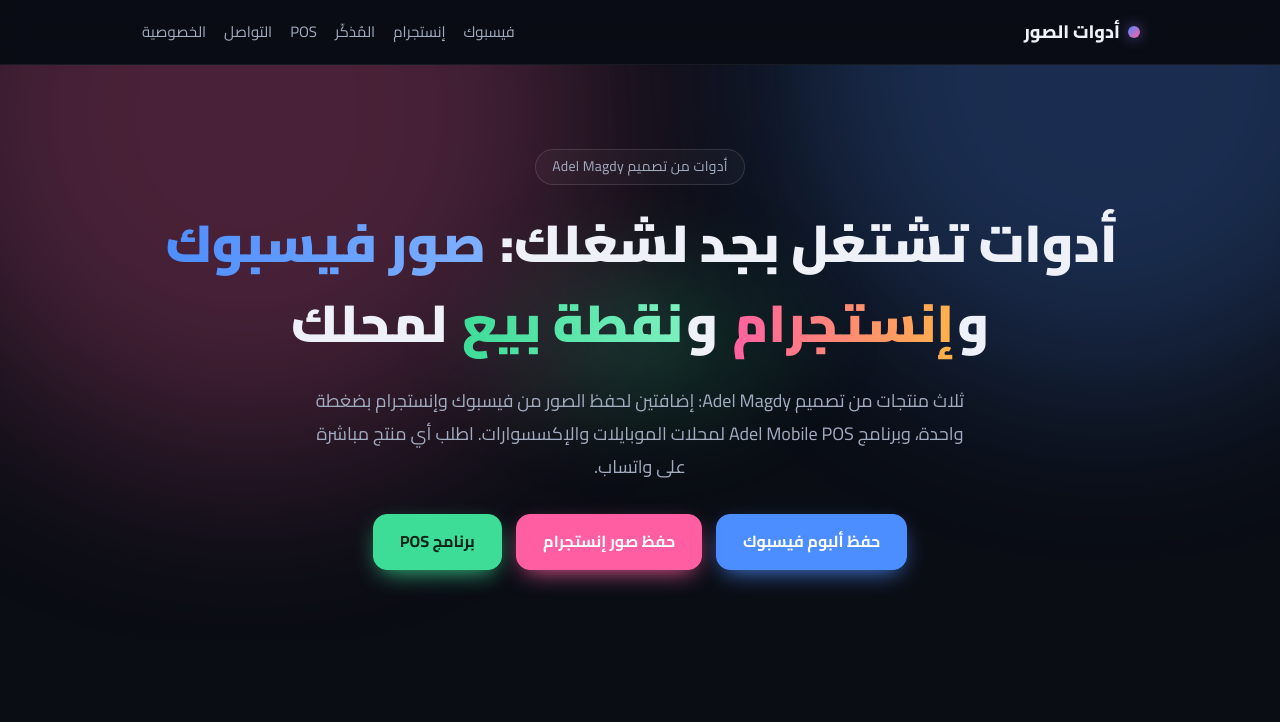
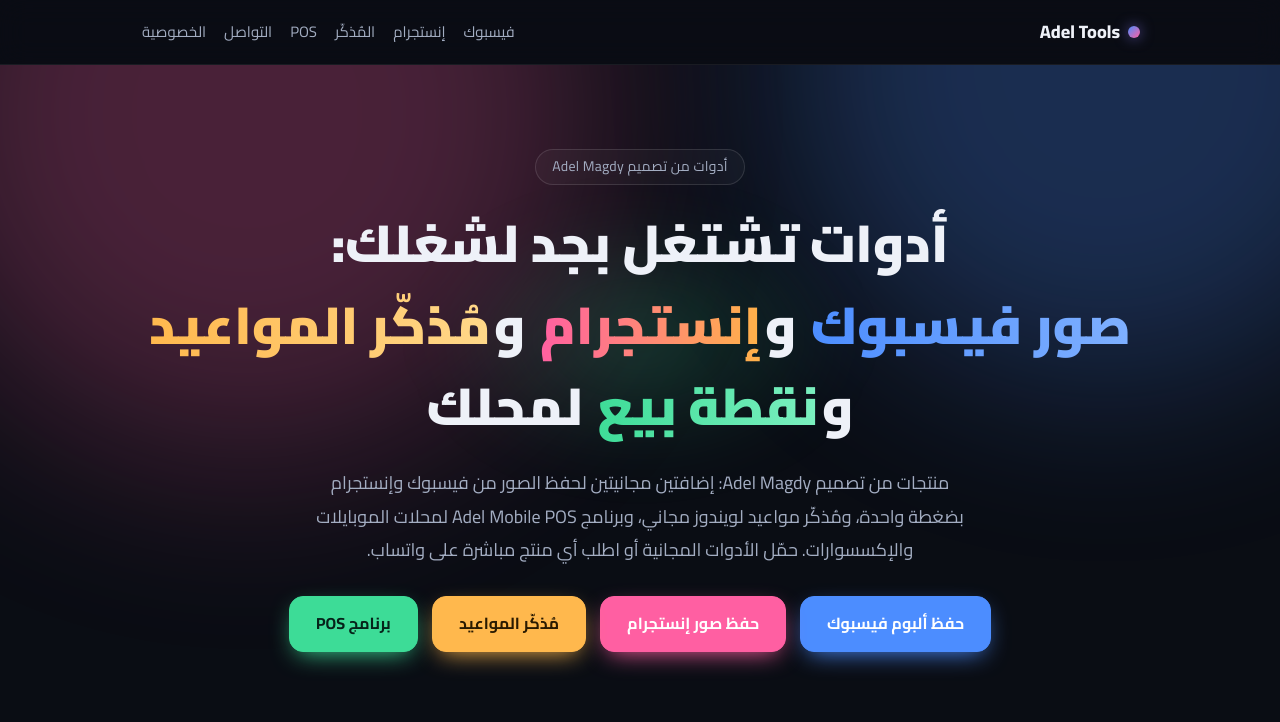
Before and after one commit to adelmagdytools/adelmagdytools.github.io, a plain HTML site: page index.html in a window 1280 px wide. Shown: the top 722 px of the page. Drawn offline with Linux system fonts and the light colour scheme.

Commit message:
Update index.html

```diff
--- a/index.html
+++ b/index.html
@@ -12,12 +12,12 @@
 <link rel="stylesheet" href="style.css">
 </head>
 <body class="">
-<header class="nav"><div class="nav-in"><a class="brand" href="index.html"><span class="dot"></span>أدوات الصور</a>
+<header class="nav"><div class="nav-in"><a class="brand" href="index.html"><span class="dot"></span>Adel Tools</a>
 <nav><a href="index.html#fb">فيسبوك</a><a href="index.html#ig">إنستجرام</a><a href="index.html#rem">المُذكّر</a><a href="index.html#pos">POS</a><a href="index.html#contact">التواصل</a><a href="privacy-fb.html">الخصوصية</a></nav></div></header>
 <section class="hero"><div class="wrap"><p class="eyebrow">أدوات من تصميم Adel Magdy</p>
-<h1>أدوات تشتغل بجد لشغلك: <span class="g1">صور فيسبوك</span> و<span class="g2">إنستجرام</span> و<span class="g3">نقطة بيع</span> لمحلك</h1>
-<p class="sub">ثلاث منتجات من تصميم Adel Magdy: إضافتين لحفظ الصور من فيسبوك وإنستجرام بضغطة واحدة، وبرنامج Adel Mobile POS لمحلات الموبايلات والإكسسوارات. اطلب أي منتج مباشرة على واتساب.</p>
-<div class="cta center"><a class="btn primary" href="#fb">حفظ ألبوم فيسبوك</a><a class="btn primary alt" href="#ig">حفظ صور إنستجرام</a><a class="btn primary pos" href="#pos">برنامج POS</a></div></div></section><section class="tool fb" id="fb"><div class="wrap">
+<h1>أدوات تشتغل بجد لشغلك:<span class="h1b"><span class="g1">صور فيسبوك</span> و<span class="g2">إنستجرام</span> و<span class="g4">مُذكّر المواعيد</span> و<span class="g3">نقطة بيع</span> لمحلك</span></h1>
+<p class="sub">منتجات من تصميم Adel Magdy: إضافتين مجانيتين لحفظ الصور من فيسبوك وإنستجرام بضغطة واحدة، ومُذكّر مواعيد لويندوز مجاني، وبرنامج Adel Mobile POS لمحلات الموبايلات والإكسسوارات. حمّل الأدوات المجانية أو اطلب أي منتج مباشرة على واتساب.</p>
+<div class="cta center"><a class="btn primary" href="#fb">حفظ ألبوم فيسبوك</a><a class="btn primary alt" href="#ig">حفظ صور إنستجرام</a><a class="btn primary rem" href="#rem">مُذكّر المواعيد</a><a class="btn primary pos" href="#pos">برنامج POS</a></div></div></section><section class="tool fb" id="fb"><div class="wrap">
 <div class="head"><span class="tag">FB Album Saver</span><h2>حفظ ألبوم فيسبوك</h2><p class="lead">نزّل كل صور ألبوم فيسبوك في فولدر واحد جوه التنزيلات بضغطة زر، بجودة كاملة ومع شريط تقدم وزر إيقاف.</p>
 <p class="en-sum" dir="ltr" lang="en">Save Facebook album photos to one folder, with full-quality and quick modes, a progress bar, and a stop button.</p></div>
 <p class="desc">الإضافة دي بتحفظ كل صور أي ألبوم على فيسبوك في فولدر منظم جوه فولدر التنزيلات بتاعك، من غير ما تحتاج أي برنامج خارجي أو موقع تالت.</p>
```
